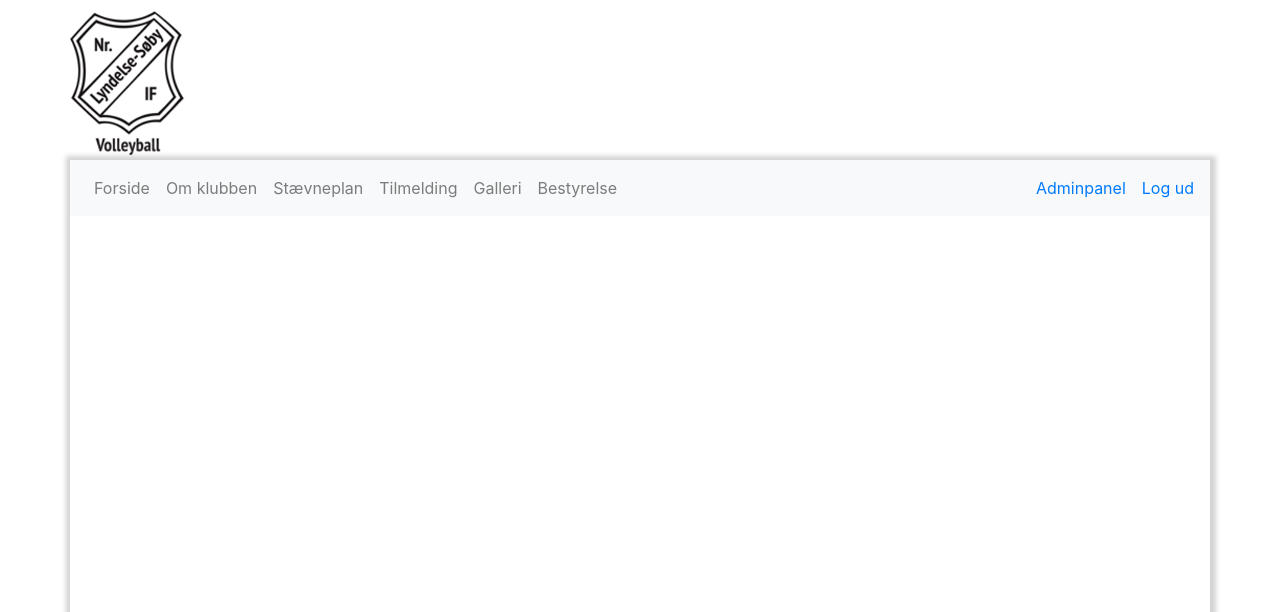
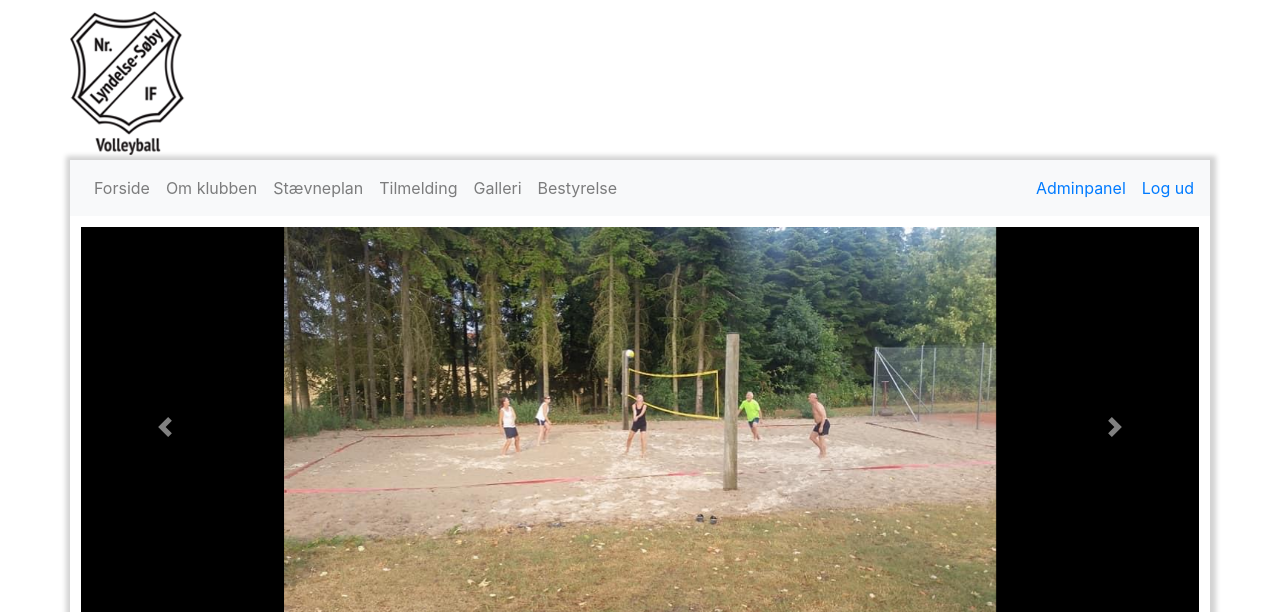
Before and after one commit to Steentoft/VBKlub, a PHP site: page / in a window 1280 px wide. Shown: the top 612 px of the page. Run offline with PHP 8.4, Linux system fonts and the light colour scheme; the visitor is signed in with stand-in values (Sample User, id 1); data that the repository does not hold is empty.

Commit message:
fixes and additions to index

```diff
--- a/index.php
+++ b/index.php
@@ -11,9 +11,124 @@ $content['content'] = str_replace($order, $replace, $content['content']);
 
 ;?>
 
+<style>
+    .d-block{
+        height: 50vh !important;
+        margin: auto;
+    }
+
+    .carousel{
+        background: black !important;
+    }
+
+    .animation {
+        height: 125px;
+        margin-bottom: 5%;
+        position: relative;
+        animation: example 2s infinite;
+    }
+
+    @keyframes example {
+        from {
+            transform:rotate(0deg);
+        }
+        to {
+            transform:rotate(360deg);
+        }
+    }
 
 
+
+    @media screen and (max-width: 768px) {
+
+        #animationVB{
+            display: none;
+        }
+    }
+
+    @media (min-width: 768px) {
+
+        .animation {
+            animation: example 1.5s infinite;
+        }
+
+        @keyframes example {
+            0%,
+            100% {
+                left: -14%;
+            }
+            50% {
+                left: 44%;
+                transform:rotate(180deg);
+            }
+        }
+    }
+
+    @media (min-width: 992px) {
+
+        .animation {
+            animation: example 2s infinite;
+        }
+
+        @keyframes example {
+            0%,
+            100% {
+                left: -10%;
+            }
+            50% {
+                left: 57.5%;
+                transform:rotate(360deg);
+            }
+        }
+    }
+
+    @media (min-width: 1200px) {
+        .animation {
+            animation: example 2.5s infinite;
+        }
+
+        @keyframes example {
+            0%,
+            100% {
+                left: -10%;
+            }
+            50% {
+                left: 65%;
+                transform:rotate(720deg);
+            }
+        }
+    }
+
+</style>
+
 <div style="padding: 1%">
+    <div id="carouselExampleControls" class="carousel slide" data-ride="carousel">
+        <div class="carousel-inner">
+            <div class="carousel-item active">
+                <img src="billeder/image3.jpeg" class="d-block justify-content-center">
+            </div>
+            <div class="carousel-item">
+                <img src="billeder/image1.jpeg" class="d-block justify-content-center">
+            </div>
+            <div class="carousel-item">
+                <img src="billeder/image2.jpeg" class="d-block justify-content-center">
+            </div>
+        </div>
+        <a class="carousel-control-prev" href="#carouselExampleControls" role="button" data-slide="prev">
+            <span class="carousel-control-prev-icon" aria-hidden="true"></span>
+            <span class="sr-only">Previous</span>
+        </a>
+        <a class="carousel-control-next" href="#carouselExampleControls" role="button" data-slide="next">
+            <span class="carousel-control-next-icon" aria-hidden="true"></span>
+            <span class="sr-only">Next</span>
+        </a>
+    </div>
+    <div id="animationVB" style="margin-top: 2%">
+        <img src="billeder/volleyballhand.png" style="height: 200px">
+        <img src="billeder/volleyball.png" class="animation" style="z-index: 5">
+        <img src="billeder/volleyballhand.png" style="float: right;  height: 200px; transform: scaleX(-1); z-index: -1">
+    </div>
+
     <?php echo stripslashes($content['content']); ?>
 </div>
 
```
Also changed, not shown: adminpanel/editBestyrelse.php (+4 -4 lines), templates/header.php (+12 -18 lines).
